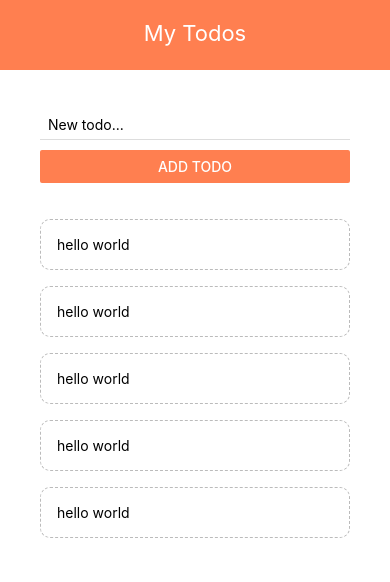
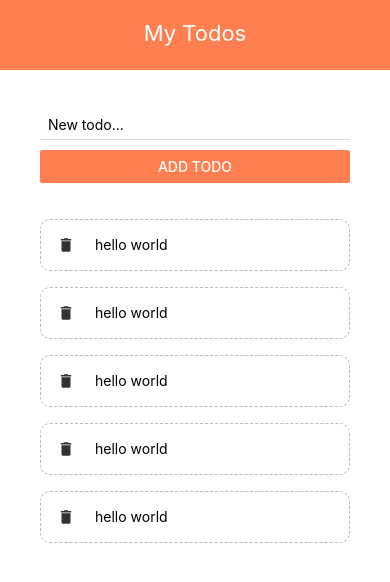
Before and after one commit to mabdulwahid008/react_native_first_project, a React Native app: screen / in a window 390 px wide. Shown: the top 582 px of the page. Built offline with nearby package versions, Linux system fonts and the light colour scheme.

Commit message:
learned icons

```diff
--- a/components/TodoItem.js
+++ b/components/TodoItem.js
@@ -1,9 +1,13 @@
-import {StyleSheet, TouchableOpacity, Text, } from 'react-native'
+import {StyleSheet, TouchableOpacity, Text, View } from 'react-native'
+import { MaterialIcons } from '@expo/vector-icons';
 
 export const TodoItem = ({ item, pressHandler }) => {
     return(
         <TouchableOpacity onPress={()=>{pressHandler(item.id)}}>
-            <Text style={style.item}>{item.name}</Text>
+            <View style={style.item}>
+                <MaterialIcons  name="delete" size={18} color="#333"/>
+                <Text style={style.itmeText}>{item.name}</Text>
+            </View>
         </TouchableOpacity>
     )
 }
@@ -15,6 +19,10 @@ const style = StyleSheet.create({
         borderColor: '#bbb',
         borderWidth: 1,
         borderStyle: 'dashed',
-        borderRadius: 10
+        borderRadius: 10,
+        flexDirection: 'row',
+    },
+    itmeText: {
+        marginLeft: 20
     }
 })
```
